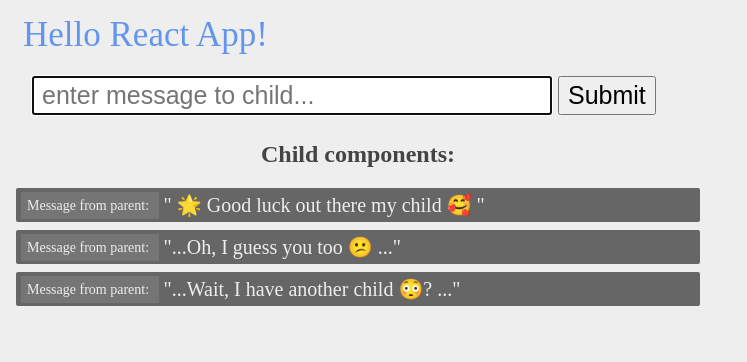
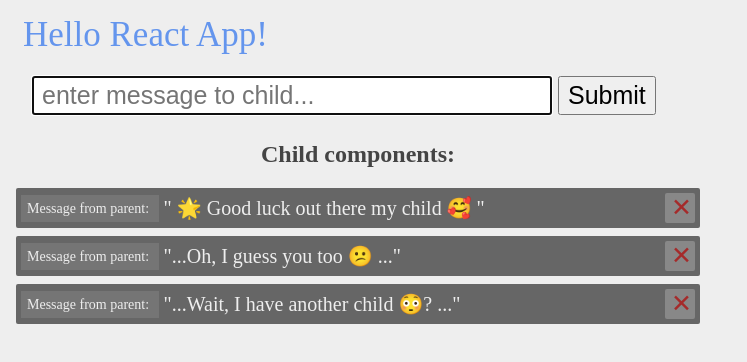
Before and after one commit to robbobfrh84/react-raw, a React (Create React App) app: page / in a window 1280 px wide. Shown: the top 362 px of the page, without its empty margins (0-747 px from the left). Built offline with nearby package versions, Linux system fonts and the light colour scheme.

Commit message:
adding remove stateful array

```diff
--- a/src/App.js
+++ b/src/App.js
@@ -25,6 +25,12 @@
     this.setState({ messageToChildren: arr })
   }
 
+  deleteMessage = (index) => {
+    const arr = [...this.state.messageToChildren]
+    arr.splice(index, 1)
+    this.setState({ messageToChildren: arr })
+  }
+
   render() {
     return (
       <div>
@@ -35,7 +41,12 @@
         <h2 className="heading"> Child components: </h2>
 
         {this.state.messageToChildren.map( (message, i) => (
-          <Note fromParent={message} indexNum={i+1} key={i}/>
+          <Note
+            fromParent={message}
+            index={i}
+            key={i}
+            deleteMessage={this.deleteMessage}
+          />
         ))}
 
       </div>
--- a/src/components/Note.js
+++ b/src/components/Note.js
@@ -13,10 +13,11 @@
 
   return (
     <div className="note">
-      <span>
-        <span style={style}> Message from parent: </span>
-        <span> "{props.fromParent}" </span>
-      </span>
+      <span style={style}> Message from parent: </span>
+      <span> "{props.fromParent}" </span>
+      <button className="remove-btn"
+        onClick={()=>props.deleteMessage(props.index)}
+      >✕</button>
     </div>
   )
 
--- a/src/index.css
+++ b/src/index.css
@@ -7,6 +7,7 @@
   color: #444;
 }
 
+
 .note {
   font-size: 20px;
   background-color: #666;
@@ -14,6 +15,24 @@
   border-radius: 2px;
   padding: 5px;
   color: #eee;
+  height: 30px;
+  line-height: 30px;
+}
+.remove-btn {
+  color: brown;
+  font-size: 25px;
+  background-color: #888;
+  width: 30px;
+  height: 30px;
+  padding-left: 6px;
+  padding-top: 0px;
+  border-radius: 2px;
+  border: none;
+  float: right;
+}
+.remove-btn:hover {
+  background-color: #aaa;
+  cursor: pointer;
 }
 
 
```
